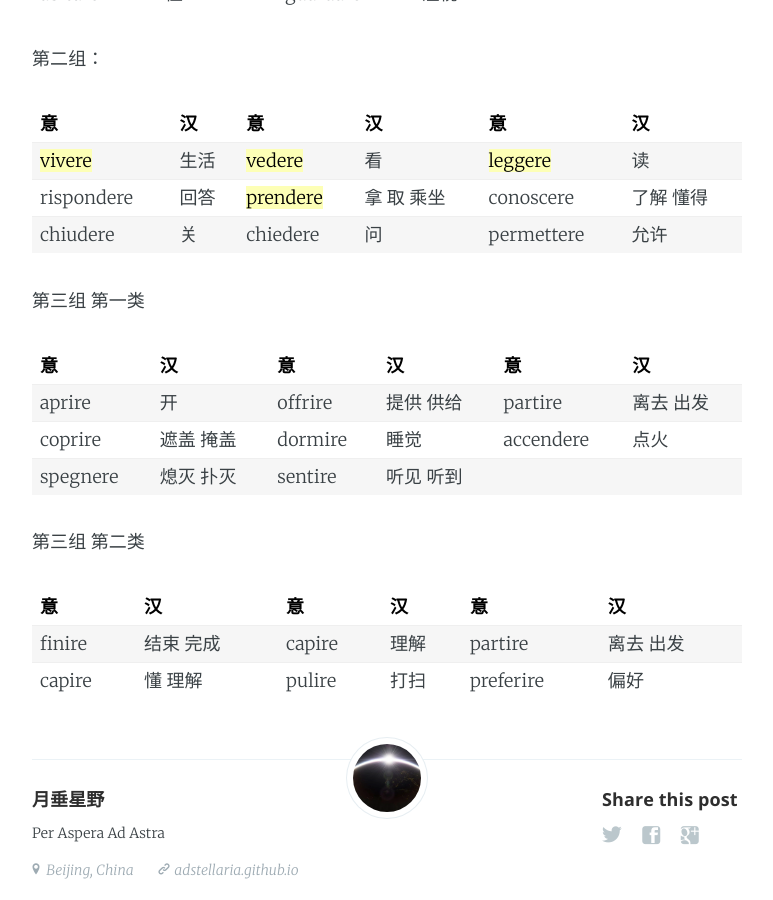
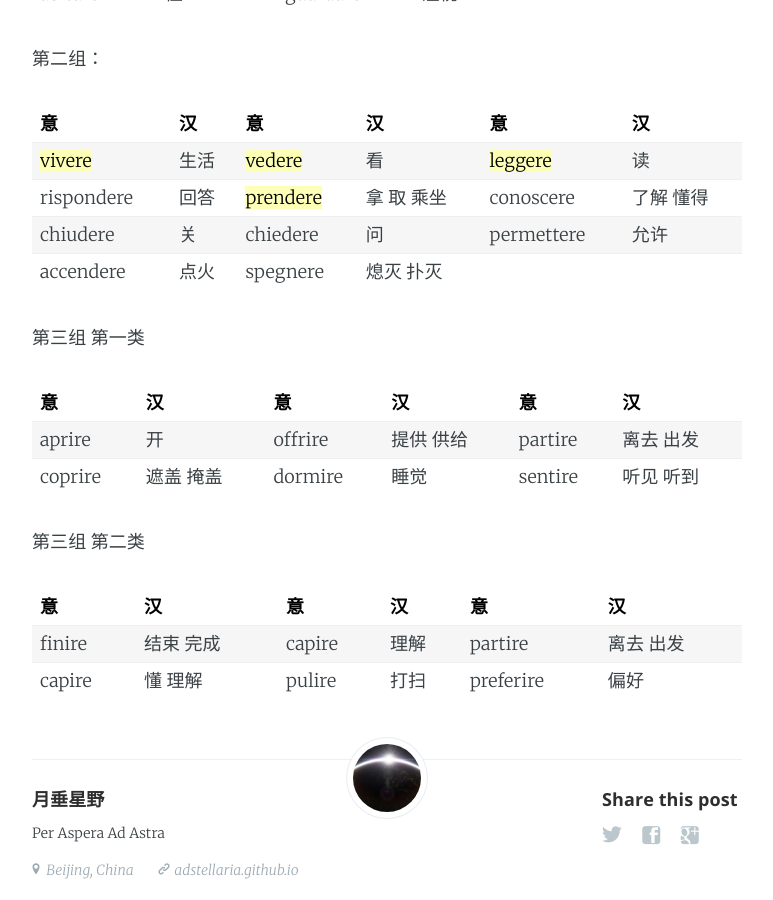
Before and after one commit to adstellaria/adstellaria.github.io, a Jekyll site: the page built from _posts/2022-03-29-italian-verb-conjugation.md, in a window 1280 px wide and 900 px high, scrolled down 4165 px. Shown: the whole window, without its empty margins (253-1026 px from the left). Built offline with Jekyll 4.4.1, drawn with Linux system fonts in a browser that asks for light colours; nearby versions of some CDN libraries.

```diff
--- a/_posts/2022-03-29-italian-verb-conjugation.md
+++ b/_posts/2022-03-29-italian-verb-conjugation.md
@@ -141,14 +141,14 @@ categories: stellar
 | <mark>vivere</mark> | 生活 | <mark>vedere</mark>   | 看         | <mark>leggere</mark> | 读        |
 | rispondere          | 回答 | <mark>prendere</mark> | 拿 取 乘坐 | conoscere            | 了解 懂得 |
 | chiudere            | 关   | chiedere              | 问         | permettere           | 允许      |
+| accendere           | 点火 | spegnere              | 熄灭 扑灭  |                      |           |
 
 第三组 第一类
 
-| 意       | 汉        | 意      | 汉        | 意        | 汉        |
-| -------- | --------- | ------- | --------- | --------- | --------- |
-| aprire   | 开        | offrire | 提供 供给 | partire   | 离去 出发 |
-| coprire  | 遮盖 掩盖 | dormire | 睡觉      | accendere | 点火      |
-| spegnere | 熄灭 扑灭 | sentire | 听见 听到 |           |           |
+| 意      | 汉        | 意      | 汉        | 意      | 汉        |
+| ------- | --------- | ------- | --------- | ------- | --------- |
+| aprire  | 开        | offrire | 提供 供给 | partire | 离去 出发 |
+| coprire | 遮盖 掩盖 | dormire | 睡觉      | sentire | 听见 听到 |
 
 第三组 第二类
 
```
